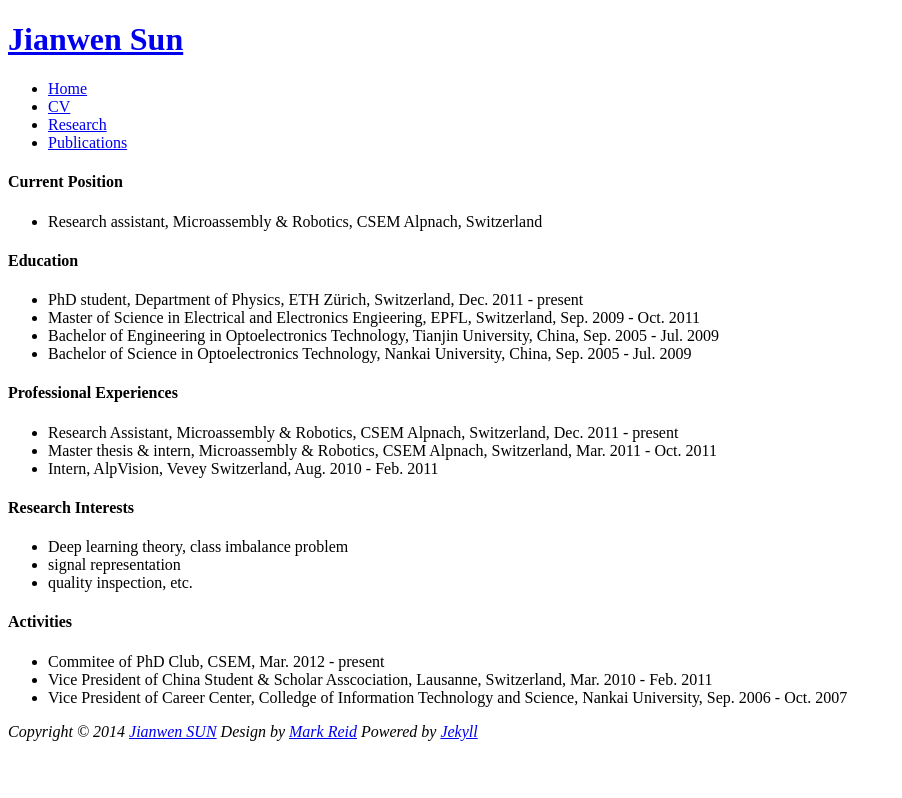
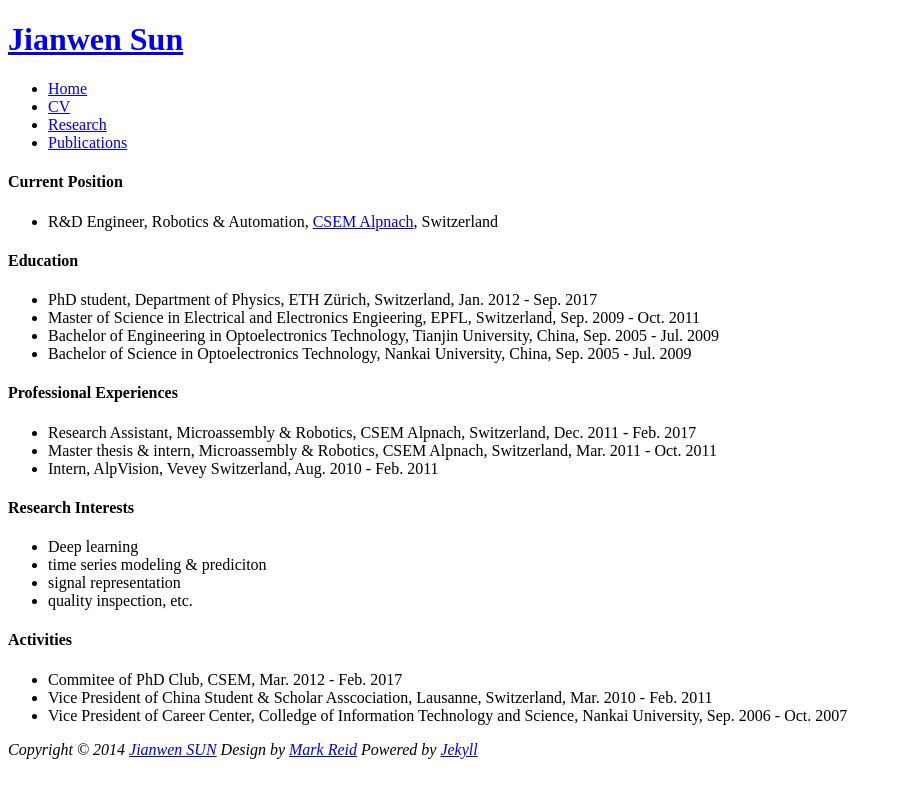
Before and after one commit to 0Ax3/0ax3.github.com, a Jekyll site: the page built from cv.md, in a window 1280 px wide. Shown: the top 798 px of the page, without its empty margins (0-902 px from the left). Built offline with Jekyll 4.4.1, drawn with Linux system fonts in a browser that asks for light colours; nearby versions of some CDN libraries; Markdown is read by kramdown in place of the engine named in the settings.

Commit message:
Test
Test

```diff
--- a/cv.md
+++ b/cv.md
@@ -4,28 +4,29 @@ layout: page
 {% include JB/setup %}
 #### Current Position
 
-- Research assistant, Microassembly & Robotics, CSEM Alpnach, Switzerland
+- R&D Engineer, Robotics & Automation, <a href="http://www.csem.ch" target="_blank">CSEM Alpnach</a>, Switzerland
 
 
 #### Education
 
-- PhD student, Department of Physics, ETH Zürich, Switzerland, Dec. 2011 - present
+- PhD student, Department of Physics, ETH Zürich, Switzerland, Jan. 2012 - Sep. 2017
 - Master of Science in Electrical and Electronics Engieering, EPFL, Switzerland, Sep. 2009 - Oct. 2011
 - Bachelor of Engineering in Optoelectronics Technology, Tianjin University, China, Sep. 2005 - Jul. 2009
 - Bachelor of Science in Optoelectronics Technology, Nankai University, China, Sep. 2005 - Jul. 2009
 
 #### Professional Experiences
 
-- Research Assistant, Microassembly & Robotics, CSEM Alpnach, Switzerland, Dec. 2011 - present
+- Research Assistant, Microassembly & Robotics, CSEM Alpnach, Switzerland, Dec. 2011 - Feb. 2017
 - Master thesis & intern, Microassembly & Robotics, CSEM Alpnach, Switzerland, Mar. 2011 - Oct. 2011
 - Intern, AlpVision, Vevey Switzerland, Aug. 2010 - Feb. 2011
 
 #### Research Interests
-* Deep learning theory, class imbalance problem
+* Deep learning
+* time series modeling & prediciton
 * signal representation
 * quality inspection, etc.
 
 #### Activities
-- Commitee of PhD Club, CSEM, Mar. 2012 - present
+- Commitee of PhD Club, CSEM, Mar. 2012 - Feb. 2017
 - Vice President of China Student & Scholar Asscociation, Lausanne, Switzerland, Mar. 2010 - Feb. 2011
 - Vice President of Career Center, Colledge of Information Technology and Science, Nankai University, Sep. 2006 - Oct. 2007
```
